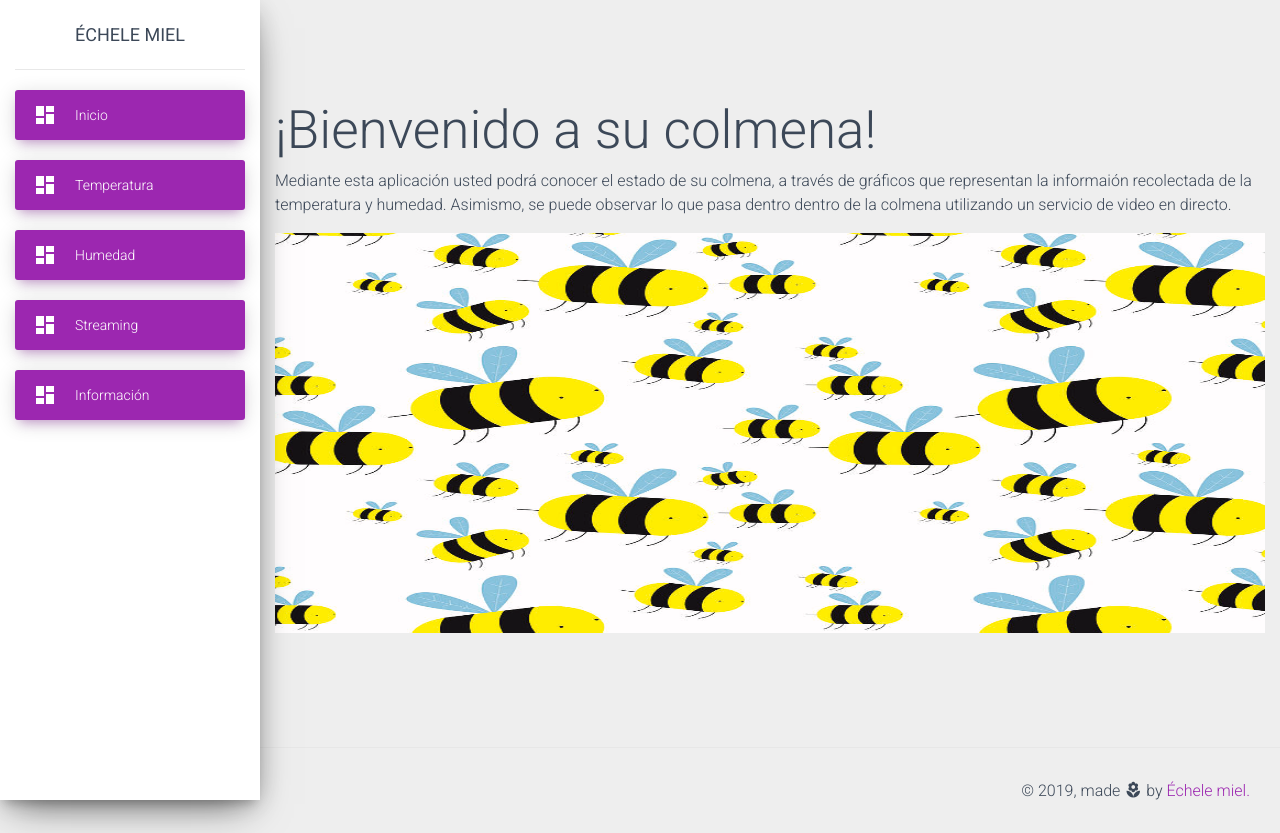
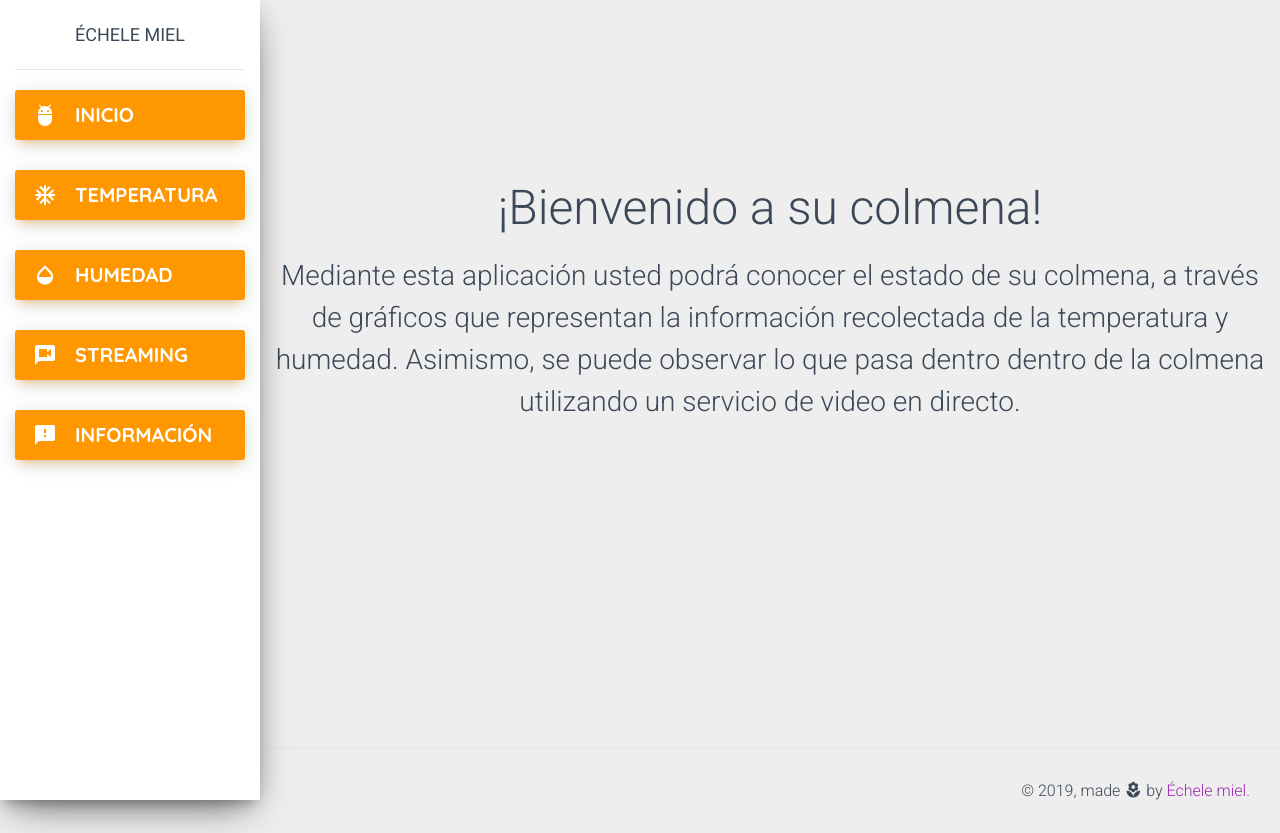
Before and after one commit to gabgut/Hardwarethon, a website: page Brete/inicio.html in a window 1280 px wide. Drawn offline with nearby package versions, Linux system fonts and the light colour scheme.

Commit message:
Esta sí, posta sí, final sí, posta sí

```diff
--- a/Brete/inicio.html
+++ b/Brete/inicio.html
@@ -33,11 +33,14 @@
   <link rel="stylesheet" href="https://maxcdn.bootstrapcdn.com/font-awesome/latest/css/font-awesome.min.css">
   <!-- Material Kit CSS -->
   <link href="assets/css/material-dashboard.css?v=2.1.1" rel="stylesheet" />
+ <link href="https://fonts.googleapis.com/css?family=Quicksand:700&display=swap" rel="stylesheet">
+ <link href="https://fonts.googleapis.com/css?family=Roboto&display=swap" rel="stylesheet">
+
 </head>
 
 <body>
   <div class="wrapper ">
-    <div class="sidebar" data-color="purple" data-background-color="white">
+    <div class="sidebar" data-color="orange" data-background-color="white">
       <!--
       Tip 1: You can change the color of the sidebar using: data-color="purple | azure | green | orange | danger"
 
@@ -51,24 +54,29 @@
       <div class="sidebar-wrapper">
         <ul class="nav">
           <li class="nav-item active  ">
-            <a class="nav-link" href="#0" style="margin-bottom: 20px;">
-              <i class="material-icons">dashboard</i>
-              <p>Inicio</p>
+            <a class="nav-link" href="#0" style="margin-bottom: 30px;">
+              <i class="material-icons">adb</i>
+              <p style = "font-family: 'Quicksand';font-style:sans-serif;font-size:20px">
+              INICIO</p>
             </a>
-            <a class="nav-link" href="template.html" style="margin-bottom: 20px;">
-              <i class="material-icons">dashboard</i>
-              <p>Temperatura</p>
+            <a class="nav-link" href="template.html" style="margin-bottom: 30px;">
+              <i class="material-icons">ac_unit</i>
+              <p style = "font-family: 'Quicksand';font-style:sans-serif;font-size:20px">
+              TEMPERATURA</p>
             </a>
-            <a class="nav-link" href="template2.html" style="margin-bottom: 20px;">
-              <i class="material-icons">dashboard</i>
-              <p>Humedad</p>
-              <a class="nav-link" href="streaming.html" style="margin-bottom: 20px;">
-                <i class="material-icons">dashboard</i>
-                <p>Streaming</p>
+            <a class="nav-link" href="template2.html" style="margin-bottom: 30px;">
+              <i class="material-icons">opacity</i>
+              <p style = "font-family: 'Quicksand';font-style:sans-serif;font-size:20px">
+              HUMEDAD</p>
+              <a class="nav-link" href="streaming.html" style="margin-bottom: 30px;">
+                <i class="material-icons">voice_chat</i>
+                <p style = "font-family: 'Quicksand';font-style:sans-serif;font-size:20px">
+                STREAMING</p>
               </a>
-              <a class="nav-link" href="info.html" style="margin-bottom: 20px;">
-                <i class="material-icons">dashboard</i>
-                <p>Información</p>
+              <a class="nav-link" href="info.html" style="margin-bottom: 30px;">
+                <i class="material-icons">feedback</i>
+                <p style = "font-family: 'Quicksand';font-style:sans-serif;font-size:20px">
+                INFORMACIÓN</p>
               </a>
             </a>
           </li>
@@ -92,17 +100,13 @@
       </nav>
       <!-- End Navbar -->
       <div class="content">
-        <h1>¡Bienvenido a su colmena!</h1>
-        <p>
-        Mediante esta aplicación usted podrá conocer el estado de su colmena,
-        a través de gráficos que representan la informaión recolectada de la
+        <h1 style = "font-family: 'Roboto'; font-style:sans-serif; font-size:48px; margin-top: 80px; margin-bottom: 20px; text-align: center">
+        ¡Bienvenido a su colmena!</h1>
+        <p style = "font-family: 'Roboto'; font-size:28px; font-style:sans-serif; text-align: center;line-height: 1.5em">
+        Mediante esta aplicación usted podrá conocer el estado de su colmena, a través de gráficos que representan la información recolectada de la
         temperatura y humedad. Asimismo, se puede observar lo que pasa dentro
         dentro de la colmena utilizando un servicio de video en directo.
         </p>
-        <div style="text-align: center">
-          <a href="link">
-          <img src="toon.jpg" alt="cartoon" align="center" width="200" height="400"></a>
-        </div>
       </div>
       <footer class="footer">
         <div class="container-fluid">
```
Also changed, not shown: Brete/info.html (+43 -30 lines), Brete/streaming.html (+28 -18 lines), Brete/template.html (+29 -18 lines), Brete/template2.html (+30 -19 lines), 1 other file.
